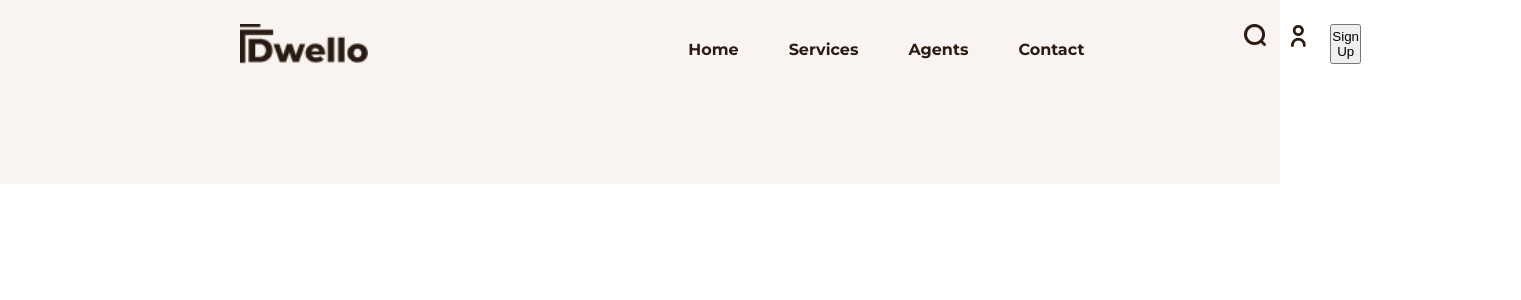
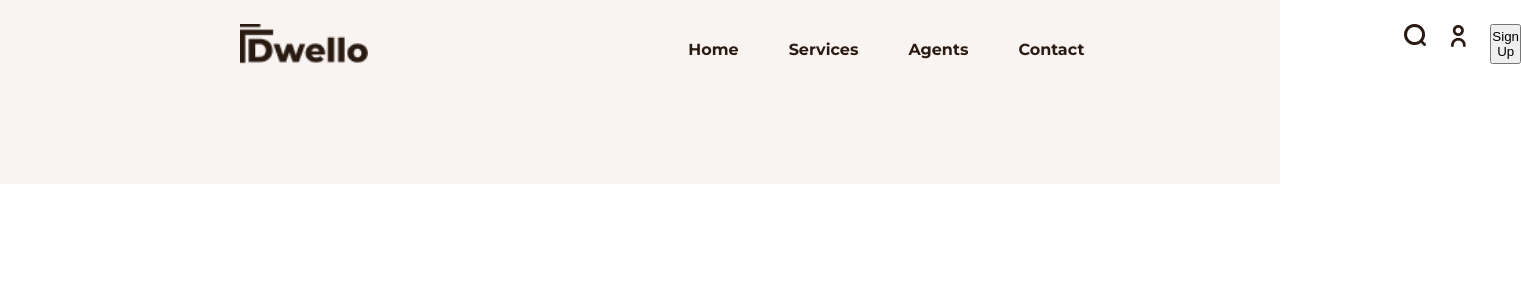
Before and after one commit to gabrieljcoutinho/Projeto-Dwello, a React (Create React App) app: page / in a window 1280 px wide. Shown: the top 300 px of the page, 1521 px wide, since content can reach past the window. Built offline with nearby package versions, Linux system fonts and the light colour scheme.

Commit message:
esapcamento

```diff
--- a/src/Css/header.css
+++ b/src/Css/header.css
@@ -36,7 +36,7 @@
 
 .iconesHeader {
     display: flex;
-    padding-left: 10rem;
+    padding-left: 20rem;
     gap: 20px;
 }
 
```
